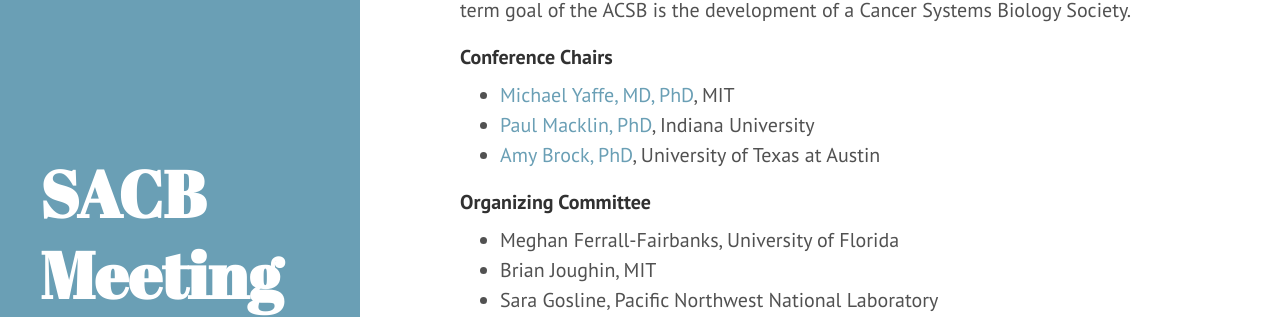
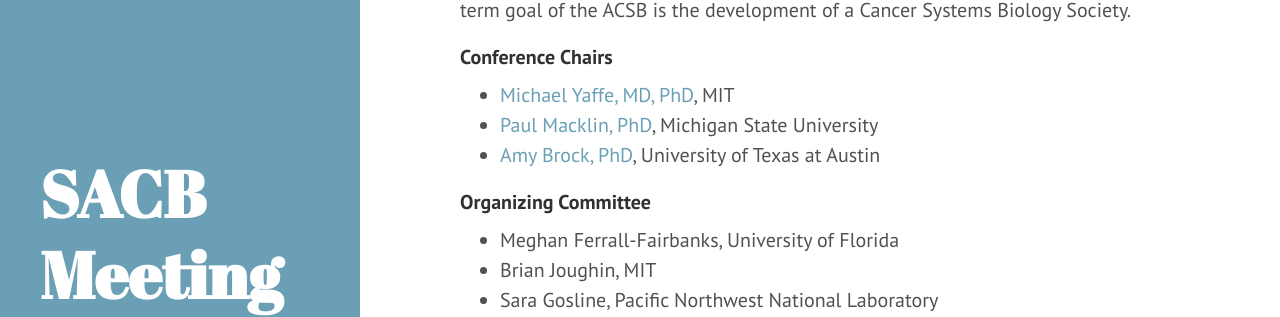
Before and after one commit to AECCSB/sacb-meeting, a Jekyll site: the page built from organizers.md, in a window 1280 px wide and 1350 px high. Shown: the part 575-892 px from the top of the window. Built offline with Jekyll 4.4.1, drawn with Linux system fonts in a browser that asks for light colours.

Commit message:
Update organizers.md

```diff
--- a/organizers.md
+++ b/organizers.md
@@ -13,7 +13,7 @@
 #### Conference Chairs
 
 - [Michael Yaffe, MD, PhD](https://ki.mit.edu/people/faculty/michael-yaffe), MIT
-- [Paul Macklin, PhD](http://mathcancer.org/), Indiana University
+- [Paul Macklin, PhD](http://mathcancer.org/), Michigan State University
 - [Amy Brock, PhD](https://www.bme.utexas.edu/people/faculty-directory/brock), University of Texas at Austin
 
 #### Organizing Committee
```
